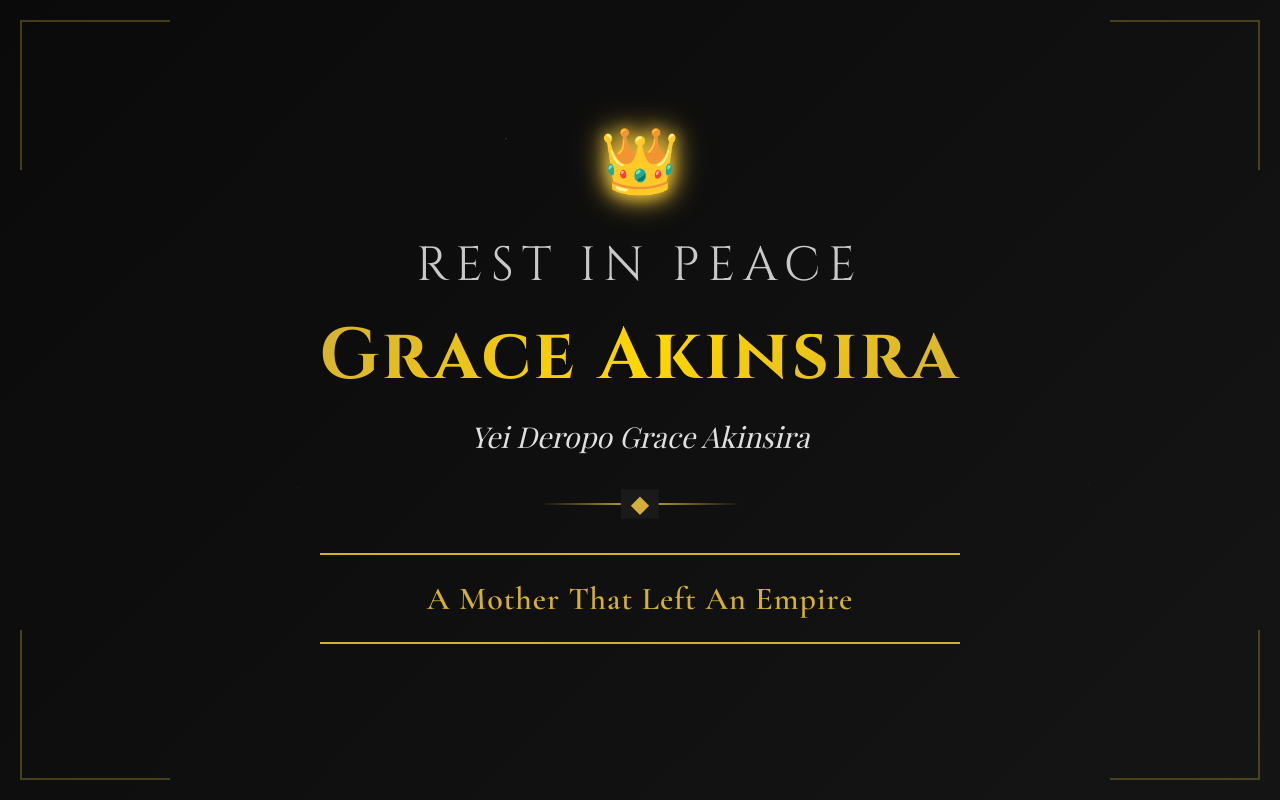
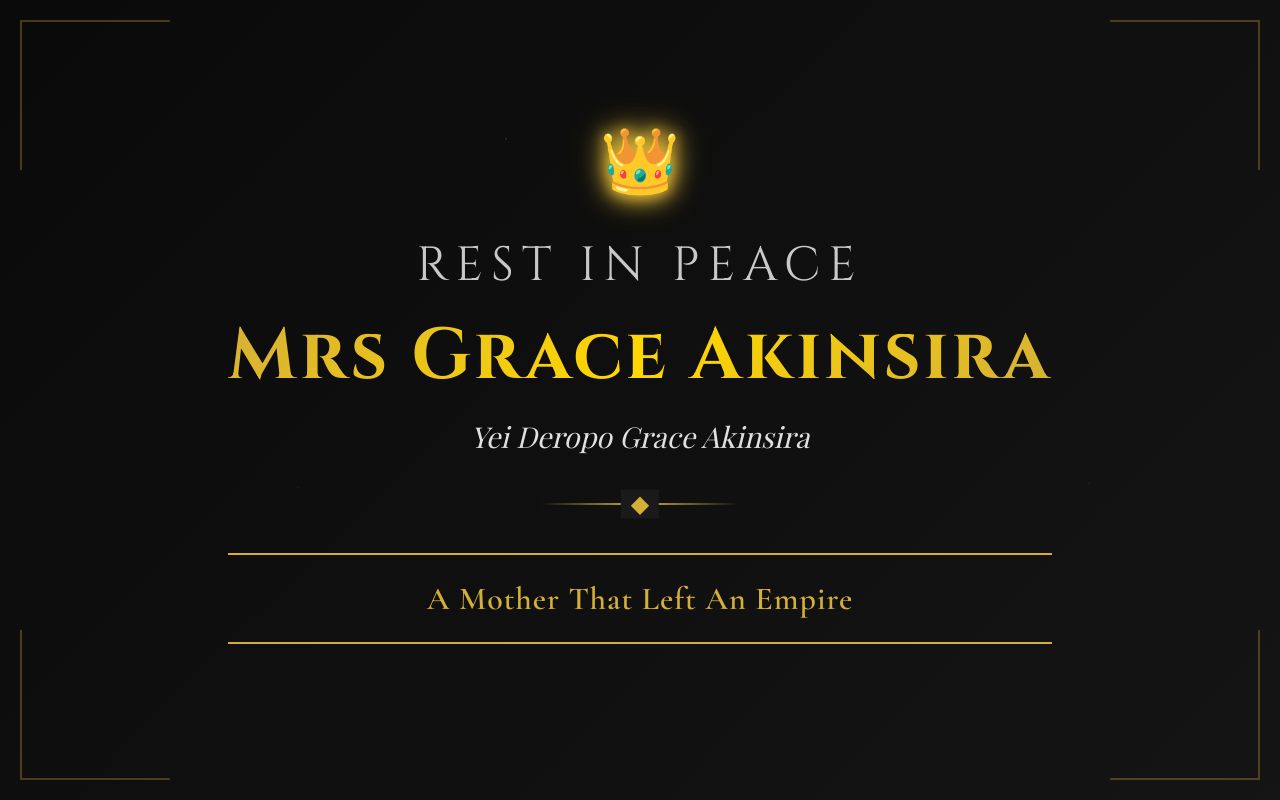
Before and after one commit to akinsiraifedayo/inlovingmemory, a website: page views/index.html in a window 1280 px wide. Shown: the top 800 px of the page. Drawn offline with nearby package versions, Linux system fonts and the light colour scheme; no server answers.

Commit message:
chore: Add title to name

```diff
--- a/config/config.js
+++ b/config/config.js
@@ -4,7 +4,7 @@ require('dotenv').config();
 module.exports = {
     port: process.env.PORT || 3000,
     nodeEnv: process.env.NODE_ENV || 'development',
-    appName: process.env.APP_NAME || 'Grace Akinsira Memorial',
+    appName: process.env.APP_NAME || 'Mrs Grace Akinsira Memorial',
     messagesFile: path.isAbsolute(process.env.MESSAGES_FILE || '')
         ? process.env.MESSAGES_FILE
         : path.join(__dirname, '..', process.env.MESSAGES_FILE || './data/messages.json'),
--- a/views/index.html
+++ b/views/index.html
@@ -5,26 +5,26 @@
     <meta name="viewport" content="width=device-width, initial-scale=1.0">
 
     <!-- Primary Meta Tags -->
-    <title>In Loving Memory of Grace Akinsira | Yei Deropo Grace Akinsira Memorial</title>
-    <meta name="title" content="In Loving Memory of Grace Akinsira | Yei Deropo Grace Akinsira Memorial">
-    <meta name="description" content="A beautiful memorial tribute to Grace Akinsira - A mother that left an empire. Share your memories, view photos and videos, and leave heartfelt messages in our guest book.">
-    <meta name="keywords" content="Grace Akinsira, Yei Deropo Grace Akinsira, memorial, tribute, in loving memory, obituary, condolences, guest book">
+    <title>In Loving Memory of Mrs Grace Akinsira | Yei Deropo Grace Akinsira Memorial</title>
+    <meta name="title" content="In Loving Memory of Mrs Grace Akinsira | Yei Deropo Grace Akinsira Memorial">
+    <meta name="description" content="A beautiful memorial tribute to Mrs Grace Akinsira - A mother that left an empire. Share your memories, view photos and videos, and leave heartfelt messages in our guest book.">
+    <meta name="keywords" content="Mrs Grace Akinsira, Yei Deropo Grace Akinsira, memorial, tribute, in loving memory, obituary, condolences, guest book">
     <meta name="author" content="Grace Akinsira Family">
     <meta name="robots" content="index, follow">
 
     <!-- Open Graph / Facebook -->
     <meta property="og:type" content="website">
     <meta property="og:url" content="https://graceakinsira.siteownr.com/">
-    <meta property="og:title" content="In Loving Memory of Grace Akinsira | Memorial Tribute">
-    <meta property="og:description" content="A beautiful memorial tribute to Grace Akinsira - A mother that left an empire. Share your memories and leave heartfelt messages.">
+    <meta property="og:title" content="In Loving Memory of Mrs Grace Akinsira | Memorial Tribute">
+    <meta property="og:description" content="A beautiful memorial tribute to Mrs Grace Akinsira - A mother that left an empire. Share your memories and leave heartfelt messages.">
     <meta property="og:image" content="https://graceakinsira.siteownr.com/assets/images/1001995400.jpg">
-    <meta property="og:site_name" content="Grace Akinsira Memorial">
+    <meta property="og:site_name" content="Mrs Grace Akinsira Memorial">
 
     <!-- Twitter -->
     <meta property="twitter:card" content="summary_large_image">
     <meta property="twitter:url" content="https://graceakinsira.siteownr.com/">
-    <meta property="twitter:title" content="In Loving Memory of Grace Akinsira">
-    <meta property="twitter:description" content="A beautiful memorial tribute to Grace Akinsira - A mother that left an empire.">
+    <meta property="twitter:title" content="In Loving Memory of Mrs Grace Akinsira">
+    <meta property="twitter:description" content="A beautiful memorial tribute to Mrs Grace Akinsira - A mother that left an empire.">
     <meta property="twitter:image" content="https://graceakinsira.siteownr.com/assets/images/1001995400.jpg">
 
     <!-- Canonical URL -->
@@ -35,7 +35,7 @@
     {
       "@context": "https://schema.org",
       "@type": "Person",
-      "name": "Grace Akinsira",
+      "name": "Mrs Grace Akinsira",
       "alternateName": "Yei Deropo Grace Akinsira",
       "description": "A remarkable woman who built an empire of love, values, and cherished memories",
       "image": "https://graceakinsira.siteownr.com/assets/images/1001995400.jpg",
@@ -664,7 +664,7 @@
         <div class="hero-content">
             <div class="crown-icon">👑</div>
             <div class="rip">REST IN PEACE</div>
-            <h1>Grace Akinsira</h1>
+            <h1>Mrs Grace Akinsira</h1>
             <p class="subtitle">Yei Deropo Grace Akinsira</p>
             <div class="divider"></div>
             <p class="tribute">A Mother That Left An Empire</p>
@@ -675,7 +675,7 @@
     <section class="portrait-section reveal">
         <h2 class="section-title">In Loving Memory</h2>
         <div class="portrait-frame">
-            <img src="/assets/images/1001995400.jpg" alt="Grace Akinsira">
+            <img src="/assets/images/1001995400.jpg" alt="Mrs Grace Akinsira">
         </div>
     </section>
 
@@ -695,7 +695,7 @@
         <h2 class="section-title">Her Legacy</h2>
         <div class="legacy-content">
             <p>A queen among women, a pillar of strength, and a beacon of love.</p>
-            <p>Grace Akinsira touched countless lives with her wisdom, kindness, and unwavering devotion to family.</p>
+            <p>Mrs Grace Akinsira touched countless lives with her wisdom, kindness, and unwavering devotion to family.</p>
             <span class="highlight">"She built not just a family, but an empire of love, values, and cherished memories that will endure for generations."</span>
             <p>Her legacy lives on in every heart she touched, every life she shaped, and every soul she inspired.</p>
             <p>Though she has departed from this world, her spirit remains eternal; guiding us, protecting us, and watching over the empire she so lovingly built.</p>
```
Also changed, not shown: views/admin.html (+2 -2 lines), README.md.
